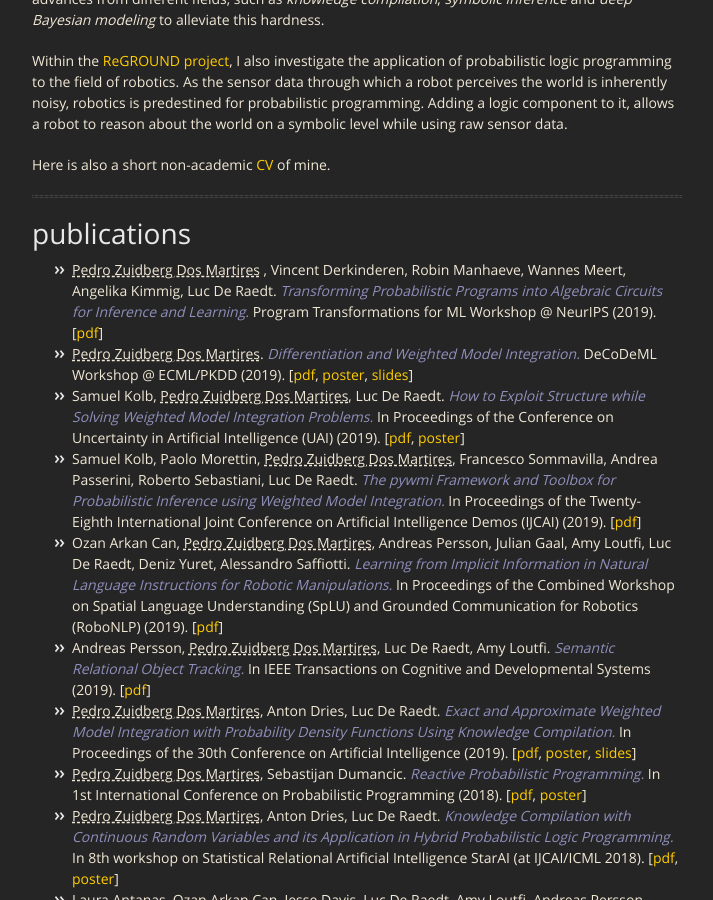
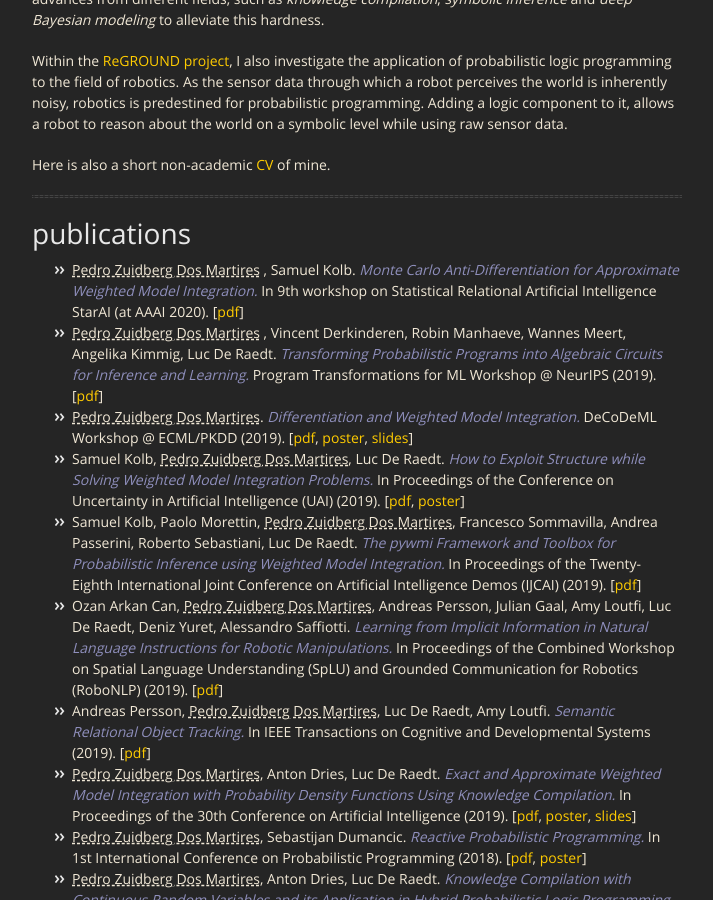
Before and after one commit to pedrozudo/pedrozudo.github.io, a Jekyll site: the page built from index.md, in a window 1280 px wide and 900 px high, scrolled down 512 px. Shown: the whole window, without its empty margins (283-996 px from the left). Built offline with Jekyll 4.4.1, drawn with Linux system fonts in a browser that asks for light colours.

Commit message:
added starai20

```diff
--- a/index.md
+++ b/index.md
@@ -27,11 +27,14 @@ permalink:
 </div>
 
 
-
 <div style= "clear: both">
 <hr>
    <h1 id="publications">publications</h1>
    <ul>
+      <li>
+          <first_author>Pedro Zuidberg Dos Martires</first_author> , Samuel Kolb. <paper>Monte Carlo Anti-Differentiation for Approximate Weighted Model Integration.</paper> In 9th workshop on Statistical Relational Artificial Intelligence StarAI (at AAAI 2020).
+         [<a href="docs/starai20/monte_carlo_anti.pdf" target="_blank">pdf</a>]
+      </li>
       <li>
           <first_author>Pedro Zuidberg Dos Martires</first_author> , Vincent Derkinderen, Robin Manhaeve, Wannes Meert, Angelika Kimmig, Luc De Raedt. <paper>Transforming Probabilistic Programs into Algebraic Circuits for Inference and Learning.</paper> Program Transformations for ML Workshop @ NeurIPS (2019).
          [<a href="docs/ProgramTransformationsforML19/transforming_probabilistic_programs_into_algebraic_circuits_for_inference_and_learning.pdf" target="_blank">pdf</a>]
```
Also changed, not shown: Gemfile.lock, 3 other files.
